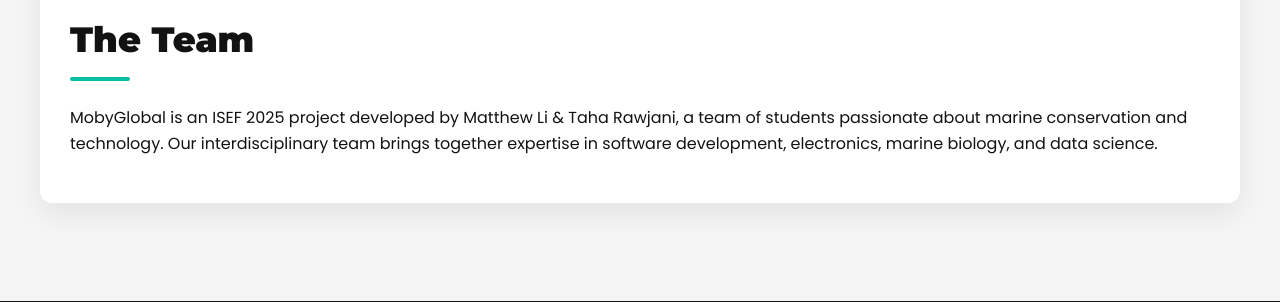
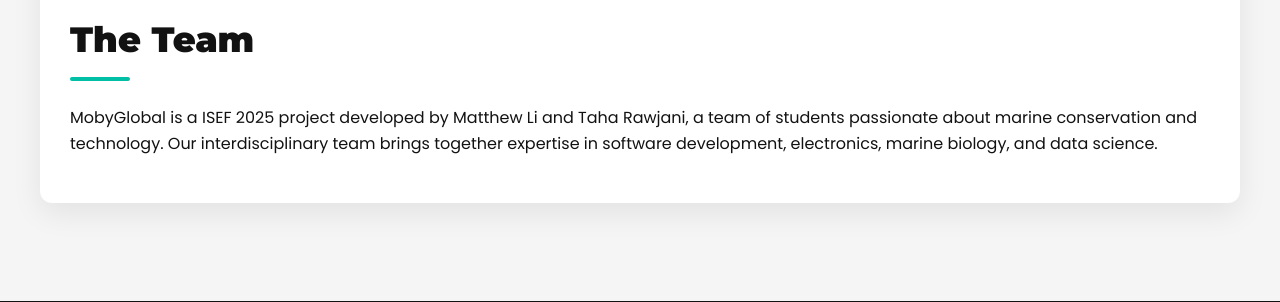
Before and after one commit to 2900xt/MobyGlobal, a Flask app: page /about in a window 1280 px wide. Shown: the part 1157-1459 px from the top of the page. Run offline with Flask 3, Linux system fonts and the light colour scheme; some libraries are stand-ins or nearby versions.

Commit message:
final commit :)

```diff
--- a/server_src/app.py
+++ b/server_src/app.py
@@ -941,4 +941,4 @@ if __name__ == '__main__':
         # copy not move
         os.system('cp static/og_ripple_map.html static/ripple_map.html')
 
-    app.run(debug=True, host='0.0.0.0', port=5002)
+    app.run(debug=True, host='0.0.0.0', port=5000)
--- a/server_src/templates/about.html
+++ b/server_src/templates/about.html
@@ -88,7 +88,7 @@
         </ul>
 
         <h2>The Team</h2>
-        <p>MobyGlobal is an ISEF 2025 project developed by Matthew Li & Taha Rawjani, a team of students passionate about marine conservation and technology.
+        <p>MobyGlobal is a ISEF 2025 project developed by Matthew Li and Taha Rawjani, a team of students passionate about marine conservation and technology.
             Our interdisciplinary team brings together expertise in software development, electronics, marine biology, and data science.</p>
     </div>
 </div>
```
Also changed, not shown: server_src/instance/mobyglobal.db, 1 other file.
